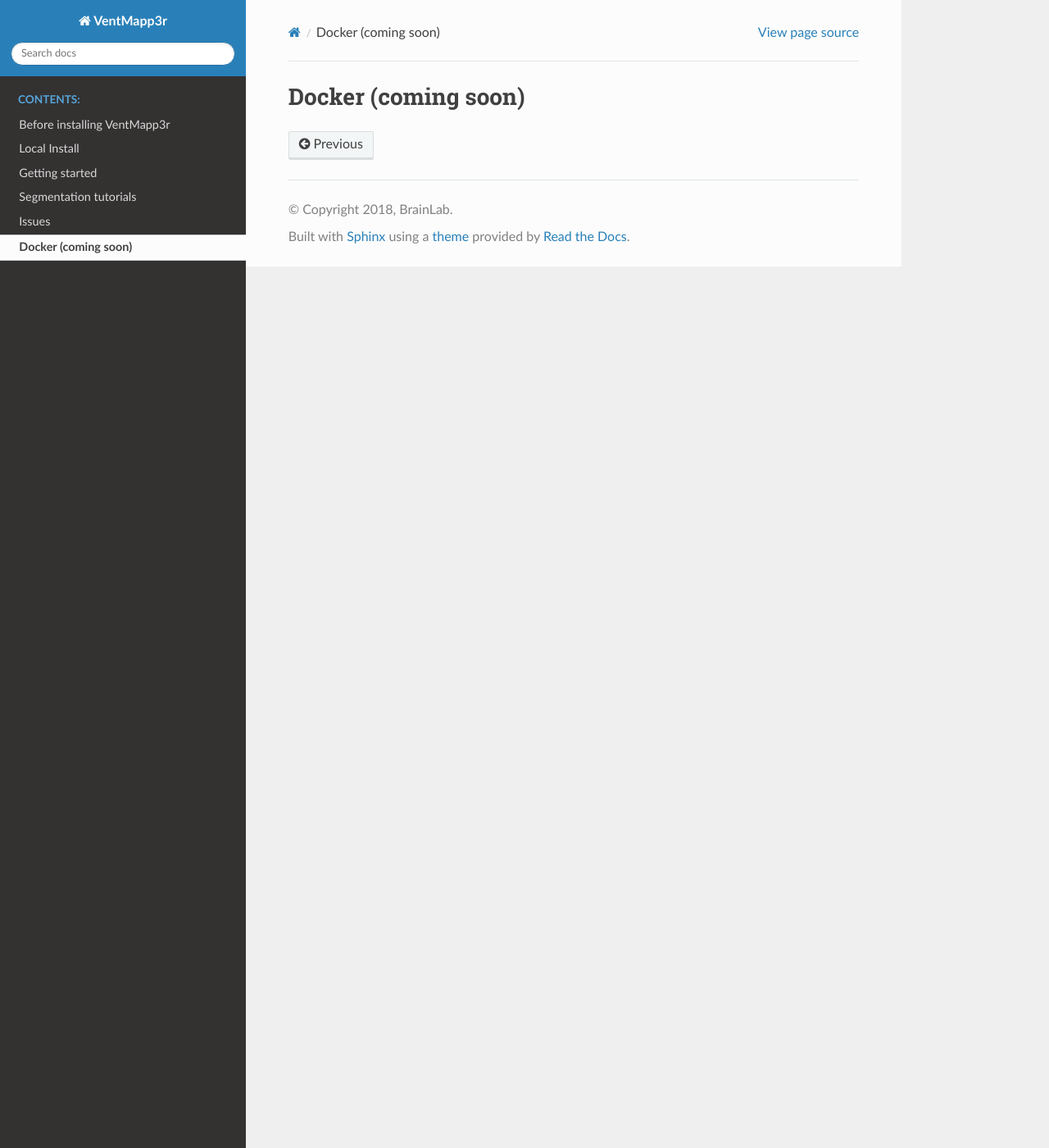
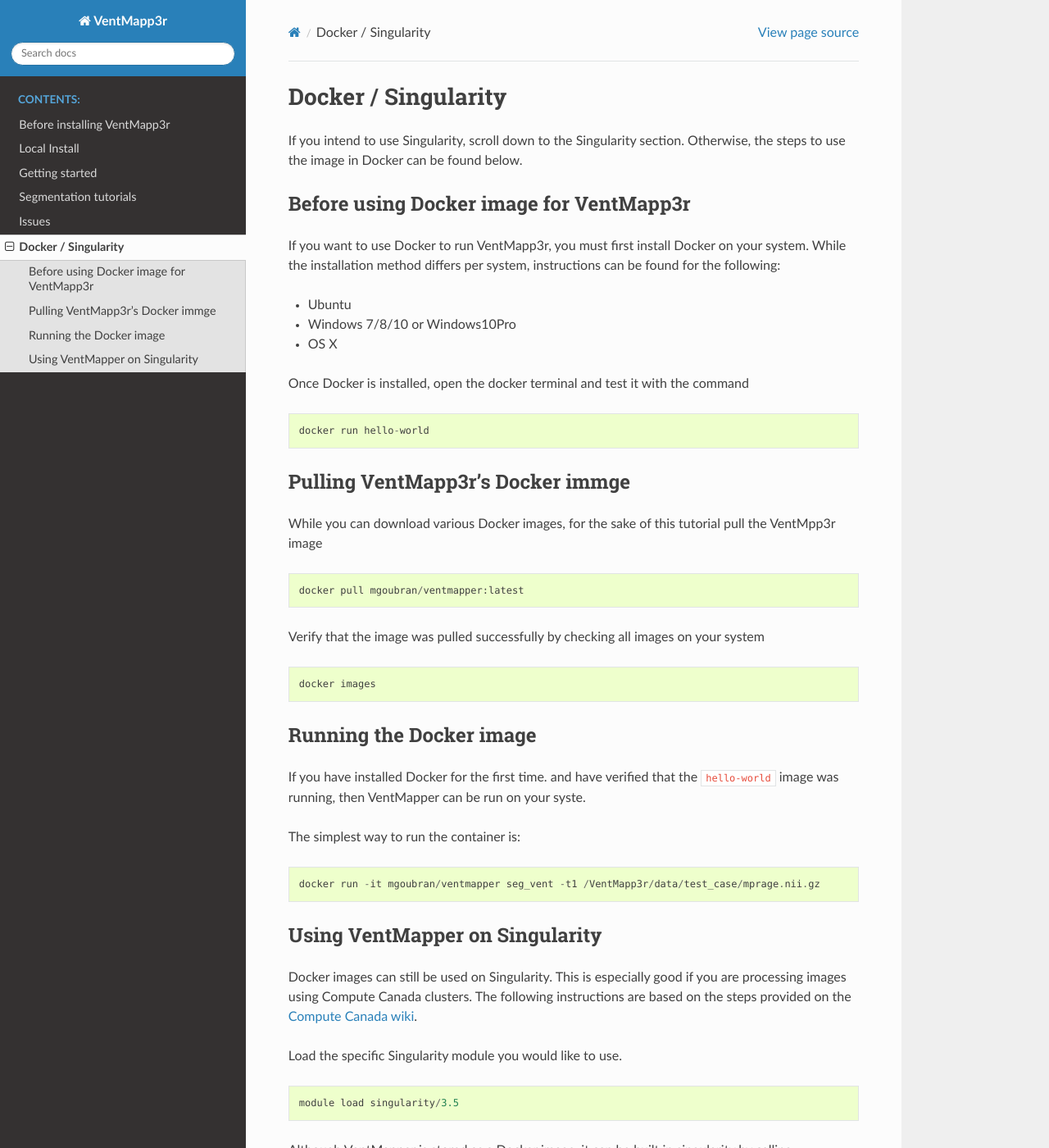
Before and after one commit to AICONSlab/VentMapp3r, a Sphinx documentation site: the page built from docs/docker.md, in a window 1280 px wide and 1400 px high. Shown: the whole window at 82% size. Built offline with Sphinx 7.4.7 and the Read the Docs theme 2.0.0, drawn with Linux system fonts in a browser that asks for light colours; some of the changed text lies outside the part shown.

Commit message:
adding desc for docker installation

```diff
--- a/docs/docker.md
+++ b/docs/docker.md
@@ -1 +1,52 @@
-# Docker (coming soon)
+# Docker / Singularity
+
+If you intend to use Singularity, scroll down to the Singularity section. Otherwise, the steps to use the image in Docker can be found below.
+
+## Before using Docker image for VentMapp3r
+
+If you want to use Docker to run VentMapp3r, you must first install Docker on your system. While the installation method differs per system, instructions can be found for the following:
+
+- Ubuntu
+- Windows 7/8/10 or Windows10Pro
+- OS X
+
+Once Docker is installed, open the docker terminal and test it with the command
+
+    docker run hello-world
+
+
+## Pulling VentMapp3r's Docker immge
+
+While you can download various Docker images, for the sake of this tutorial pull the VentMpp3r image
+
+    docker pull mgoubran/ventmapper:latest
+
+Verify that the image was pulled successfully by checking all images on your system
+
+    docker images
+
+
+## Running the Docker image
+
+If you have installed Docker for the first time. and have verified that the `hello-world` image was running, then VentMapper can be run on your syste.
+
+The simplest way to run the container is:
+
+    docker run -it mgoubran/ventmapper seg_vent -t1 /VentMapp3r/data/test_case/mprage.nii.gz
+
+
+## Using VentMapper on Singularity
+
+Docker images can still be used on Singularity. This is especially good if you are processing images using Compute Canada clusters. The following instructions are based on the steps provided on the [Compute Canada wiki](https://docs.computecanada.ca/wiki/Singularity).
+
+Load the specific Singularity module you would like to use.
+
+    module load singularity/3.5
+
+Although VentMapper is stored as a Docker image, it can be built in singularity by calling:
+
+    singularity build ventmapper.sif docker://mgoubran/ventmapper
+
+To ensure that the Docker image has been built in Singularity, run
+
+    singularity exec ventmapper.sif ventmapper --help
```
